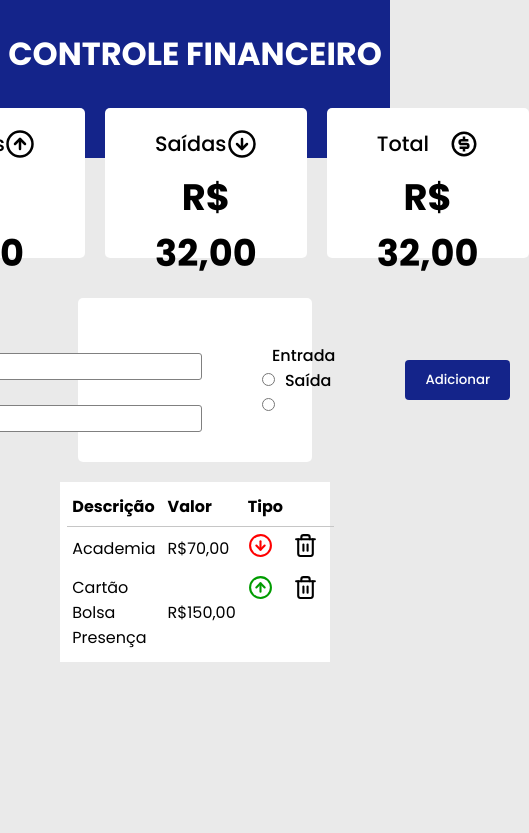
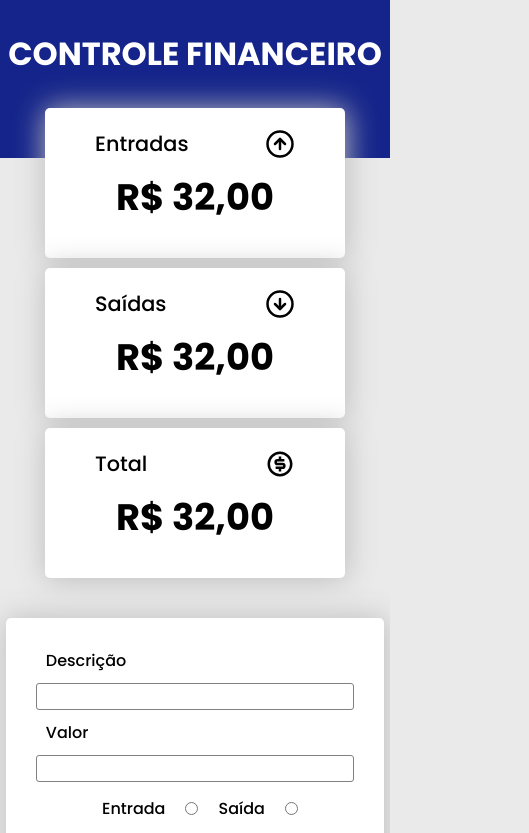
Before and after one commit to joohnq/finance-app, a React (Vite) app: page / in a window 390 px wide. Shown: the top 833 px of the page, 529 px wide, since content can reach past the window. Built offline with nearby package versions, Linux system fonts and the light colour scheme.

Commit message:
fix: responsiveness of elements

```diff
--- a/src/components/Form/style.css
+++ b/src/components/Form/style.css
@@ -1,5 +1,5 @@
 form{
-    max-width: 60%;
+    max-width: 1200px;
 
     margin: 0 auto;
 
@@ -15,6 +15,8 @@ form{
     border-radius: 5px;
 
     font-weight: 500;
+
+    box-shadow: 1px 1px 30px 1px rgb(189, 189, 189);
 }
 
 form input[type=text]{
@@ -42,3 +44,49 @@ form button{
 
     cursor: pointer;
 }
+
+@media (max-width: 1200px) {
+    form{
+        width: 90%;
+    }
+
+    .input__text{
+        display: flex;
+        flex-direction: column;
+        gap: 10px;
+    }
+}
+
+@media (max-width: 800px) {
+    form{
+        width: 97%;
+    }
+
+    .input__radio{
+        display: flex;
+        flex-direction: column;
+        gap: 10px;
+    }
+}
+
+@media (max-width: 700px) {
+    form{
+        gap: 1vw;
+    }
+}
+
+@media (max-width: 500px) {
+    form{
+        flex-direction: column;
+        padding: 30px 30px;
+    }
+
+    .input__text{
+       width: 100%;
+    }
+
+    .input__radio{
+        margin: 10px;
+        flex-direction: row;
+    }
+}
--- a/src/components/Info/style.css
+++ b/src/components/Info/style.css
@@ -10,6 +10,8 @@
     text-align: start;
 
     position: relative;
+
+    box-shadow: 1px 1px 30px 1px rgb(189, 189, 189);
 }
 
 .info th {
@@ -53,3 +55,15 @@
 
     position: absolute;
 }
+
+@media (max-width: 800px) {
+    .info{
+        width: 90%;
+    }
+}
+
+@media (max-width: 500px) {
+    .info{
+        width: 97%;
+    }
+}
--- a/src/components/Painel/style.css
+++ b/src/components/Painel/style.css
@@ -1,11 +1,11 @@
 .painel{
-    display: flex;
-    align-items: center;
+    display: grid;
+    grid-template-columns: repeat(auto-fit, 300px);
     justify-content: center;
-    flex-direction: row;
+    background-color: transparent;
     gap: 20px;
 
-    max-width: 90%;
+    width: 90%;
 
     margin: 0 auto;
 }
@@ -24,6 +24,8 @@
     flex-direction: column;
 
     padding: 20px 50px;
+
+    box-shadow: 1px 1px 30px 1px rgb(189, 189, 189);
 }
 
 .painel__box > div{
@@ -45,3 +47,9 @@
 
     margin-top: 10px;
 }
+
+@media (max-width: 800px) {
+    .info{
+        width: 98%;
+    }
+}
```
